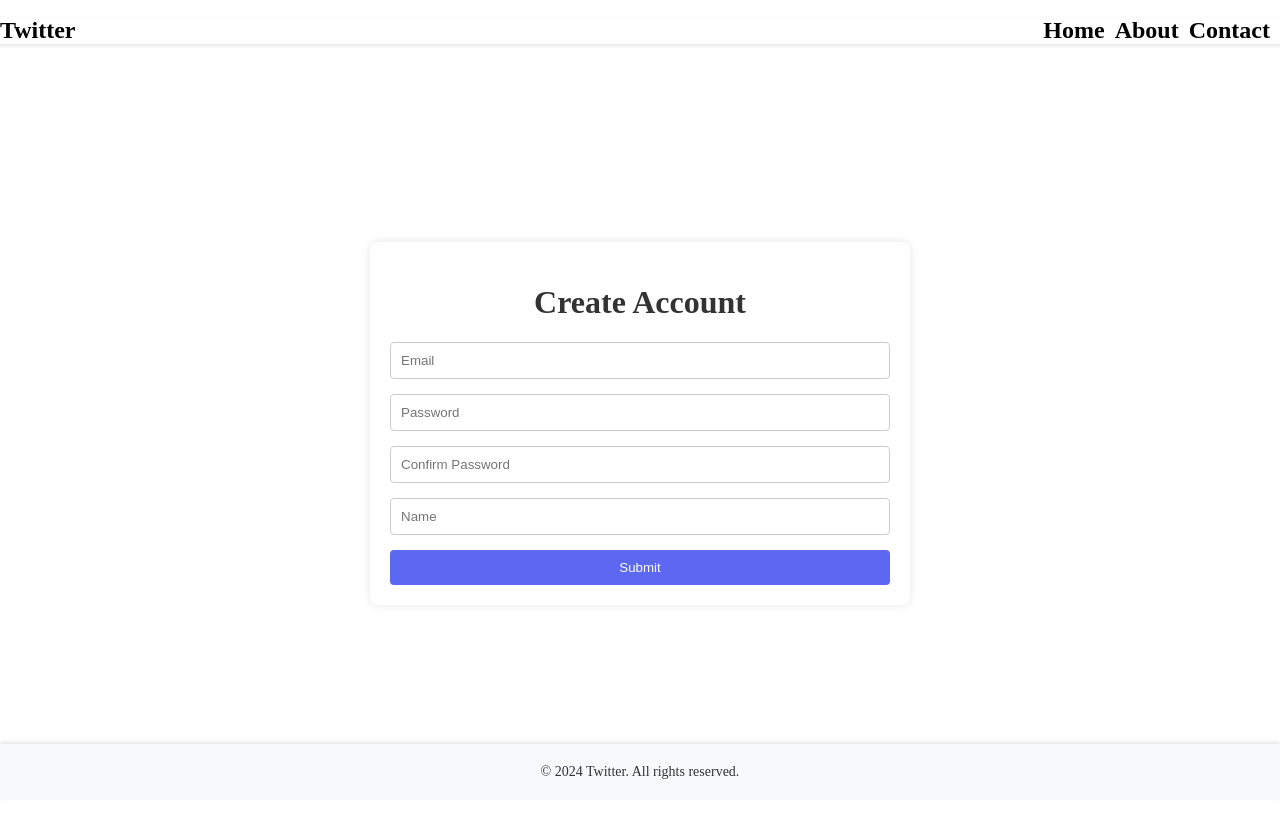
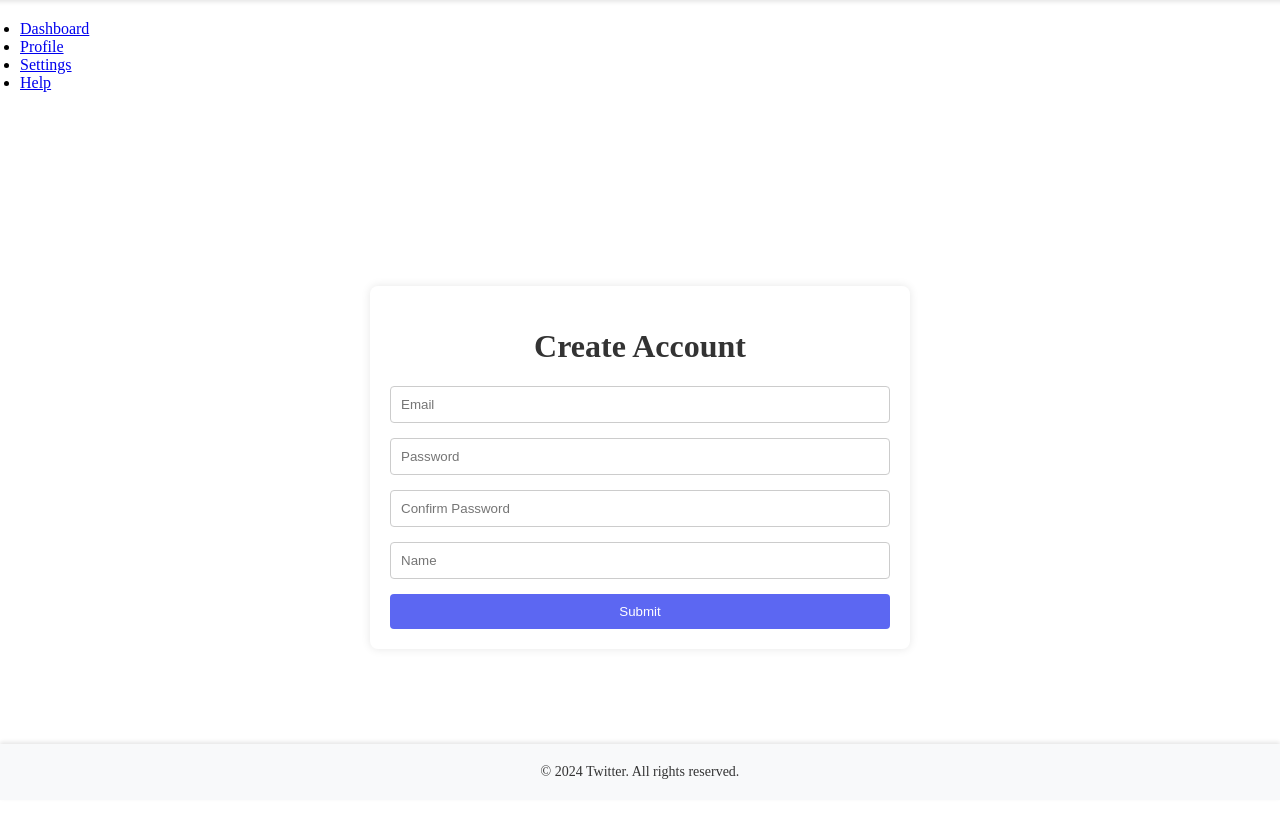
Before and after one commit to SparshRai07/React-setup, a React (Vite) app: page / in a window 1280 px wide. Shown: the top 818 px of the page. Built offline with nearby package versions, Linux system fonts and the light colour scheme.

Commit message:
adding a sidebar

```diff
--- a/src/App.jsx
+++ b/src/App.jsx
@@ -1,5 +1,4 @@
 import { useState } from 'react';
-
 
 const App = () => {
   const [formData, setFormData] = useState({
@@ -34,7 +33,16 @@ const App = () => {
           <a href="/contact">Contact</a>
         </div>
       </nav>
-      <div className='main'>
+      <div className="main-content">
+        <aside className="sidebar">
+          <ul>
+            <li><a href="/">Dashboard</a></li>
+            <li><a href="/profile">Profile</a></li>
+            <li><a href="/settings">Settings</a></li>
+            <li><a href="/help">Help</a></li>
+          </ul>
+        </aside>
+        <div className="main">
           <div className="container">
             <h1>Create Account</h1>
             <form onSubmit={handleSubmit}>
@@ -46,6 +54,7 @@ const App = () => {
             </form>
           </div>
         </div>
+      </div>
       <footer className="footer">
         <p>&copy; 2024 Twitter. All rights reserved.</p>
       </footer>
```
Lines whose indentation alone changed are shown as unchanged.
